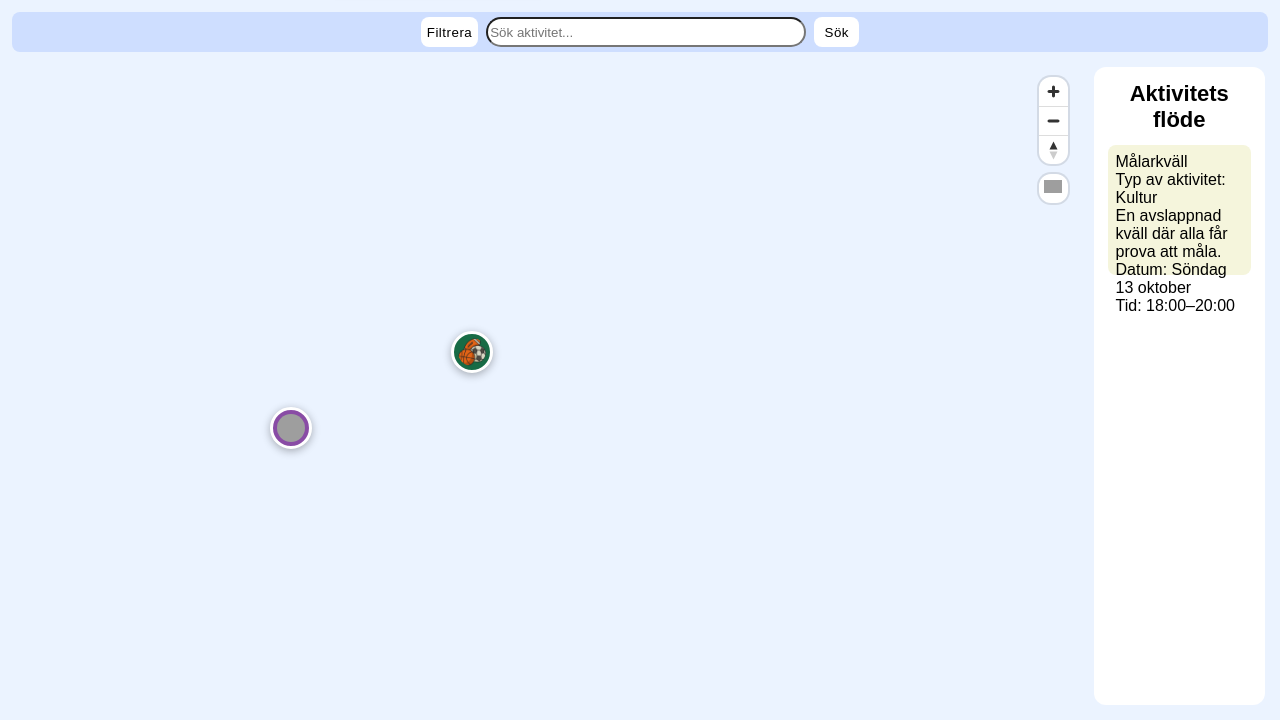
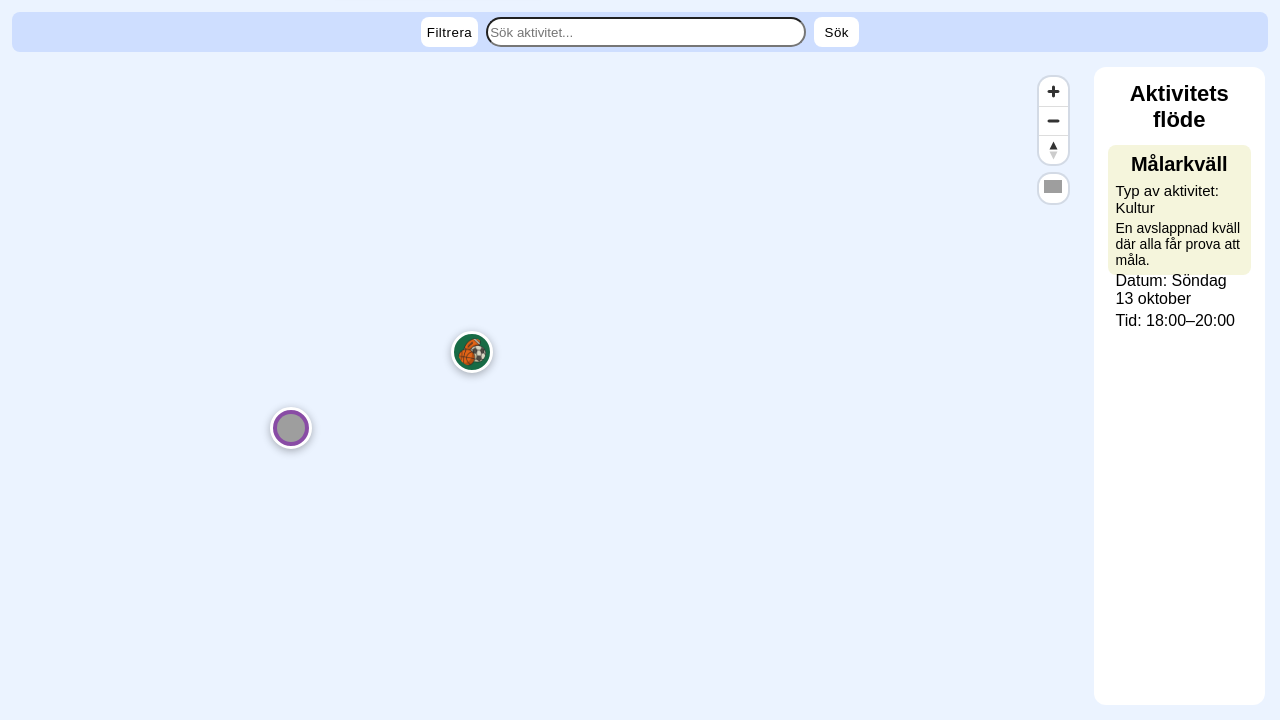
Before and after one commit to Maxdunder/aktivitetschecken, a Flask app: page / in a window 1280 px wide. Shown: the part 80-800 px from the top of the page. Run offline with Flask 3, Linux system fonts and the light colour scheme; grey boxes are pictures that could not be loaded.

Commit message:
Add new CSS styles for box elements

```diff
--- a/static/indexstyle.css
+++ b/static/indexstyle.css
@@ -112,7 +112,24 @@ body {
     background-color: beige;
     border-radius: 8px;
 }
+.boxtitle {
+    font-size: 20px;
+    font-weight: bold;
+    margin-bottom: 6px;
+    text-align: center;
+}
+.boxcategory {
+    font-size: 15px;
+    margin-bottom: 4px;
+}
+.boxdescription {
+    font-size: 14px;
+    margin-bottom: 4px;
+}
+.boxdate {
 
+    margin-bottom: 4px;
+}
 .maplibregl-ctrl-group {
     border: none !important;
     border-radius: 12px !important;
```
